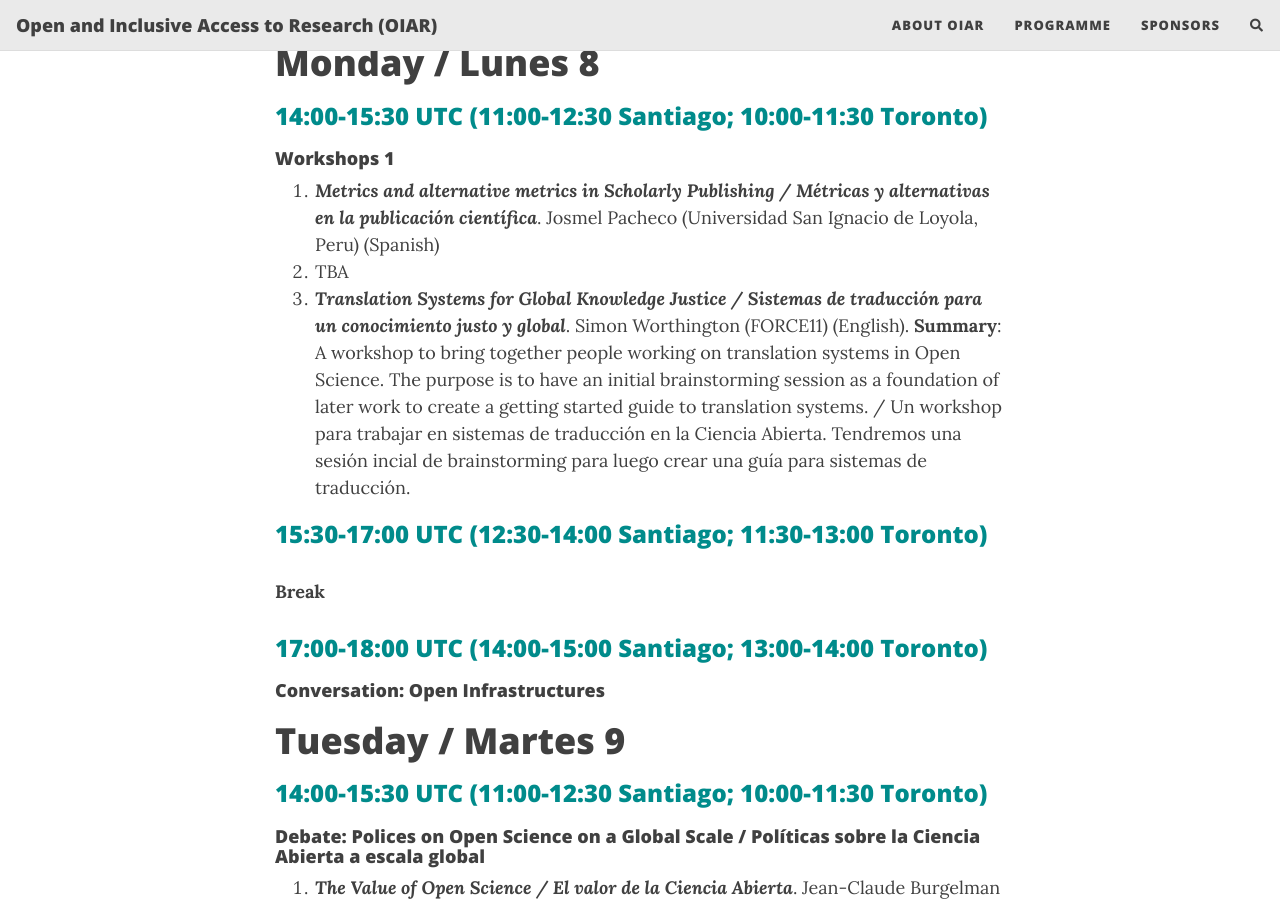
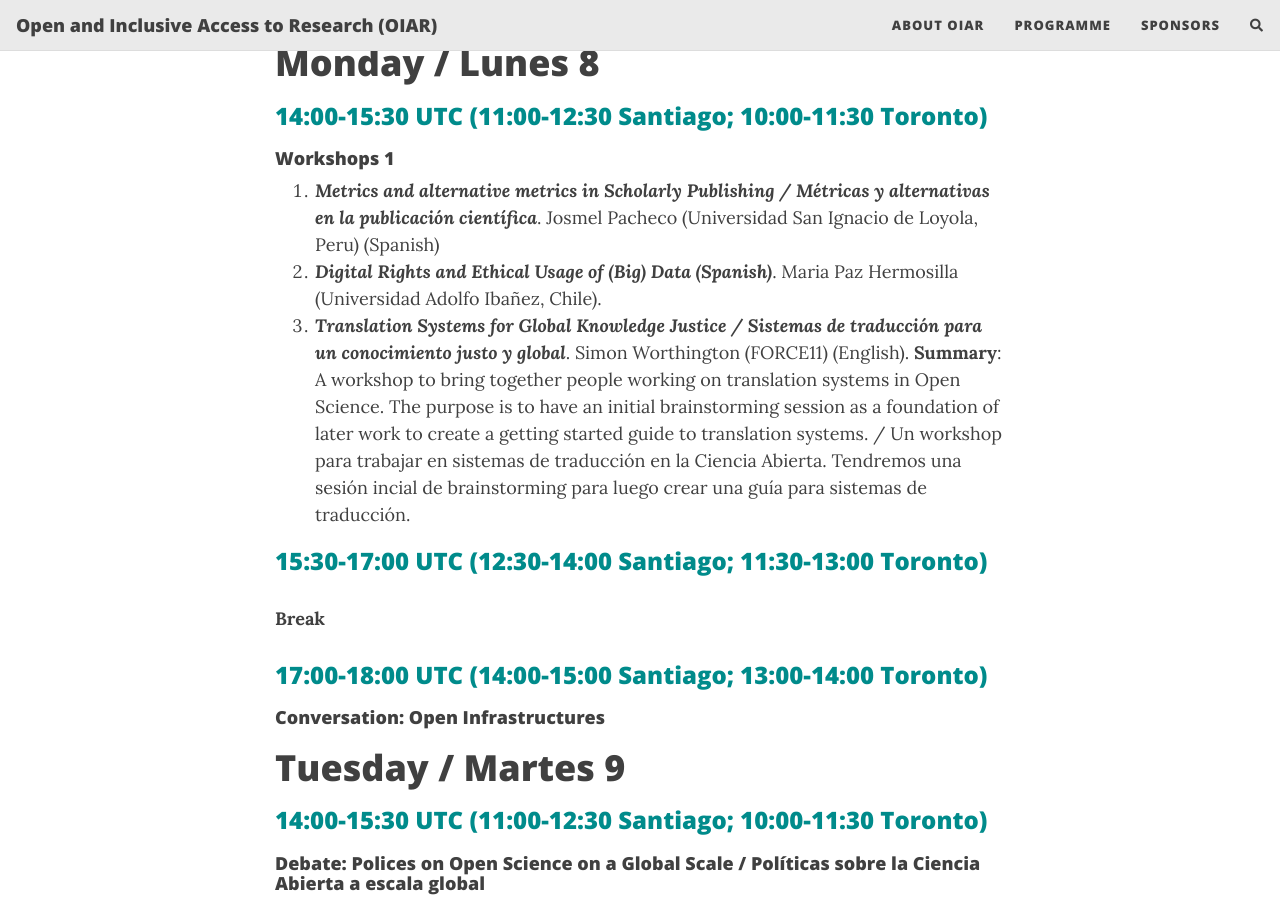
Before and after one commit to caedmon5/OIAR, a Jekyll site: the page built from programme.md, in a window 1280 px wide and 900 px high, scrolled down 398 px. Built offline with Jekyll 4.4.1, drawn with Linux system fonts in a browser that asks for light colours; nearby versions of some CDN libraries; comment, search, counter and statistics services are not loaded.

Commit message:
Update programme.md

```diff
--- a/programme.md
+++ b/programme.md
@@ -8,7 +8,7 @@ subtitle: Open and Inclusive Access to Research, November 8-11, 2021
 ### <span style="color: DarkCyan;">14:00-15:30 UTC (11:00-12:30 Santiago; 10:00-11:30 Toronto)</span>
 #### Workshops 1
 1. ***Metrics and alternative metrics in Scholarly Publishing / Métricas y alternativas en la publicación científica***. Josmel Pacheco (Universidad San Ignacio de Loyola, Peru) (Spanish)
-2. TBA
+2. ***Digital Rights and Ethical Usage of (Big) Data (Spanish)***. Maria Paz Hermosilla (Universidad Adolfo Ibañez, Chile).
 3. ***Translation Systems for Global Knowledge Justice / Sistemas de traducción para un conocimiento justo y  global***. Simon Worthington (FORCE11) (English). **Summary**: A workshop to bring together people working on translation systems in Open Science. The purpose is to have an initial brainstorming session as a foundation of later work to create a getting started guide to translation systems. / Un workshop para trabajar en sistemas de traducción en la Ciencia Abierta. Tendremos una sesión incial de brainstorming para luego crear una guía para sistemas de traducción.
 
 ### <span style="color: DarkCyan;">15:30-17:00 UTC (12:30-14:00 Santiago; 11:30-13:00 Toronto)</span>
```
